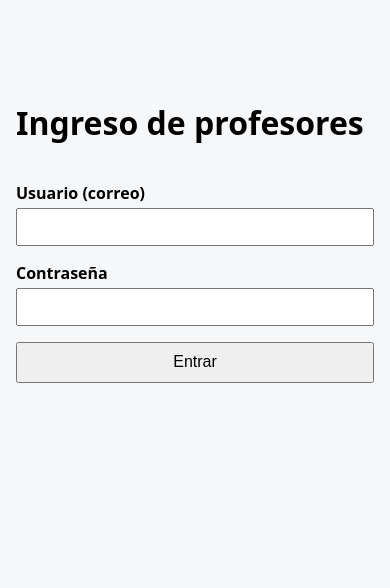
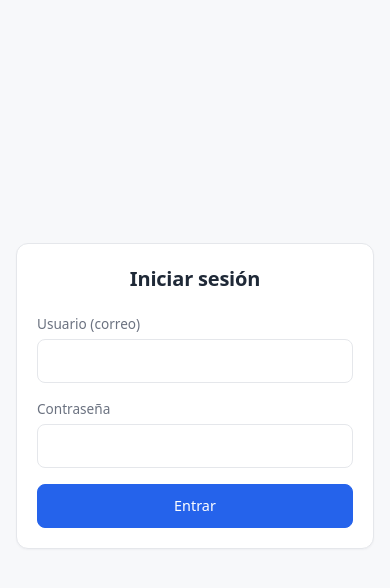
Before and after one commit to DanielSolarte3/lectura, a React (Vite) app: page /login in a window 390 px wide. Shown: the top 588 px of the page. Built offline with nearby package versions, Linux system fonts and the light colour scheme; no server answers.

Commit message:
feat: implement responsive design with loading indicators and improved styles

```diff
--- a/src/App.tsx
+++ b/src/App.tsx
@@ -4,10 +4,11 @@ import { useSesion } from "./lib/useSesion";
 import Login from "./pages/Login";
 import Captura from "./pages/Captura";
 import Resultados from "./pages/Resultados";
+import Cargando from "./components/Cargando";
 
 function Protegida({ children }: { children: ReactNode }) {
   const { sesion, cargando } = useSesion();
-  if (cargando) return <p>Cargando…</p>;
+  if (cargando) return <Cargando pagina />;
   return sesion ? <>{children}</> : <Navigate to="/login" replace />;
 }
 
--- a/src/index.css
+++ b/src/index.css
@@ -1,164 +1,459 @@
+:root {
+  color-scheme: light;
+  --fondo: #f7f8fa;
+  --superficie: #ffffff;
+  --texto: #1f2937;
+  --muted: #6b7280;
+  --borde: #e5e7eb;
+  --borde-suave: #eef0f3;
+  --acento: #2563eb;
+  --acento-oscuro: #1d4ed8;
+  --acento-suave: #eff4ff;
+  --peligro: #dc2626;
+  --peligro-suave: #fef2f2;
+  --ok: #15803d;
+  --ok-suave: #f0fdf4;
+  --aviso-suave: #fffbeb;
+  --radio: 10px;
+}
+
+* {
+  box-sizing: border-box;
+}
+
 body {
-  font-family: system-ui, sans-serif;
   margin: 0;
-  background: #f6f7f9;
+  background: var(--fondo);
+  color: var(--texto);
+  font-family:
+    system-ui,
+    -apple-system,
+    "Segoe UI",
+    Roboto,
+    sans-serif;
+  font-size: 16px;
+  line-height: 1.5;
 }
-.login {
-  max-width: 360px;
-  margin: 4rem auto;
-  display: grid;
-  gap: 1rem;
-  padding: 1rem;
+
+h1 {
+  font-size: 1.5rem;
+  font-weight: 650;
+  margin: 1rem 0 1.25rem;
+  letter-spacing: -0.01em;
 }
-.login input,
-.captura input,
-.captura select {
-  padding: 0.5rem;
+h2 {
+  font-size: 1.1rem;
+  font-weight: 600;
+  margin: 0 0 0.75rem;
+}
+h3 {
   font-size: 1rem;
+  font-weight: 600;
+  margin: 1.25rem 0 0.5rem;
 }
-label {
-  display: grid;
-  gap: 0.25rem;
-  font-weight: 600;
+p {
+  margin: 0.5rem 0;
 }
+
+section {
+  margin-bottom: 2rem;
+}
+
+/* ---------- Estructura ---------- */
+
 .captura {
-  max-width: 900px;
+  max-width: 1100px;
   margin: 0 auto;
-  padding: 1rem;
+  padding: 1rem 1.25rem 3rem;
 }
-.captura header {
+
+.encabezado {
   display: flex;
   justify-content: space-between;
   align-items: center;
+  padding: 0.5rem 0 0.75rem;
+  border-bottom: 1px solid var(--borde);
 }
+.encabezado nav {
+  display: flex;
+  gap: 1.5rem;
+}
+.encabezado a {
+  color: var(--muted);
+  text-decoration: none;
+  font-weight: 500;
+  padding: 0.35rem 0;
+  border-bottom: 2px solid transparent;
+}
+.encabezado a:hover {
+  color: var(--texto);
+}
+.encabezado a.active {
+  color: var(--texto);
+  border-bottom-color: var(--acento);
+}
+
 .controles {
   display: flex;
   gap: 1rem;
   flex-wrap: wrap;
-  margin: 1rem 0;
+  align-items: flex-end;
+  margin-bottom: 1.25rem;
 }
+
 .fila {
   display: flex;
   gap: 0.5rem;
+  align-items: center;
+  flex-wrap: wrap;
 }
+
+/* Tarjeta de captura */
 .fila-captura {
-  background: #fff;
-  padding: 1rem;
+  display: grid;
+  gap: 1rem;
+  background: var(--superficie);
+  border: 1px solid var(--borde);
+  border-radius: 12px;
+  padding: 1.25rem;
+  box-shadow: 0 1px 2px rgba(16, 24, 40, 0.04);
+}
+
+/* ---------- Formularios ---------- */
+
+label,
+.rotulo {
+  display: grid;
+  gap: 0.3rem;
+  font-size: 0.85rem;
+  font-weight: 500;
+  color: var(--muted);
+}
+.campo {
+  display: grid;
+  gap: 0.3rem;
+}
+
+input:not([type="checkbox"]),
+select {
+  font: inherit;
+  font-size: 0.95rem;
+  color: var(--texto);
+  background: var(--superficie);
+  border: 1px solid var(--borde);
   border-radius: 8px;
+  padding: 0.55rem 0.7rem;
+}
+input:focus-visible,
+select:focus-visible {
+  outline: none;
+  border-color: var(--acento);
+  box-shadow: 0 0 0 3px rgba(37, 99, 235, 0.15);
+}
+input[readonly] {
+  background: #f3f4f6;
+  color: var(--muted);
+}
+input[type="checkbox"] {
+  width: 1rem;
+  height: 1rem;
+  accent-color: var(--acento);
+  cursor: pointer;
+}
+
+/* ---------- Botones ---------- */
+
+button {
+  font: inherit;
+  font-size: 0.9rem;
+  font-weight: 500;
+  color: var(--texto);
+  background: var(--superficie);
+  border: 1px solid var(--borde);
+  border-radius: 8px;
+  padding: 0.5rem 0.95rem;
+  cursor: pointer;
+  transition:
+    background 0.12s,
+    border-color 0.12s;
+}
+button:hover:not(:disabled) {
+  background: #f3f4f6;
+}
+button:focus-visible {
+  outline: 2px solid var(--acento);
+  outline-offset: 2px;
+}
+button:disabled {
+  opacity: 0.5;
+  cursor: not-allowed;
+}
+
+button.primario,
+button[type="submit"] {
+  background: var(--acento);
+  border-color: var(--acento);
+  color: #fff;
+}
+button.primario:hover:not(:disabled),
+button[type="submit"]:hover:not(:disabled) {
+  background: var(--acento-oscuro);
+  border-color: var(--acento-oscuro);
+}
+
+button.peligro {
+  color: var(--peligro);
+  border-color: #fecaca;
+  background: var(--superficie);
+}
+button.peligro:hover:not(:disabled) {
+  background: var(--peligro-suave);
+}
+
+/* ---------- Login ---------- */
+
+.login-pagina {
+  min-height: 100vh;
+  min-height: 100dvh; /* en celulares descuenta la barra del navegador */
   display: grid;
-  gap: 0.75rem;
+  place-items: center;
+  padding: 1rem 1rem 8vh; /* el padding inferior lo sube un poco, se ve mejor centrado a la vista */
 }
+
+.login {
+  width: 100%;
+  max-width: 380px;
+  display: grid;
+  gap: 1rem;
+  padding: 1.75rem;
+  background: var(--superficie);
+  border: 1px solid var(--borde);
+  border-radius: 12px;
+  box-shadow: 0 1px 2px rgba(16, 24, 40, 0.04);
+}
+.login h1 {
+  margin: 0 0 0.25rem;
+  font-size: 1.25rem;
+  text-align: center;
+}
+.login button {
+  width: 100%;
+  padding: 0.65rem;
+}
+
+/* ---------- Selector de estudiante ---------- */
+
+.combo {
+  position: relative;
+  flex: 1;
+  min-width: 260px;
+}
+.combo input {
+  width: 100%;
+}
+
+.sugerencias {
+  position: absolute;
+  z-index: 10;
+  top: 100%;
+  left: 0;
+  right: 0;
+  margin: 4px 0 0;
+  padding: 0.25rem;
+  list-style: none;
+  background: var(--superficie);
+  border: 1px solid var(--borde);
+  border-radius: var(--radio);
+  max-height: 280px;
+  overflow-y: auto;
+  box-shadow: 0 8px 24px rgba(16, 24, 40, 0.1);
+}
+.sugerencias li {
+  display: flex;
+  justify-content: space-between;
+  gap: 0.5rem;
+  padding: 0.5rem 0.65rem;
+  border-radius: 6px;
+  cursor: pointer;
+}
+.sugerencias li.activa,
+.sugerencias li:hover {
+  background: var(--acento-suave);
+}
+.sugerencias li.vacia {
+  color: var(--muted);
+  cursor: default;
+  background: none;
+}
+
+.tag {
+  font-size: 0.72rem;
+  font-weight: 500;
+  color: var(--ok);
+  background: var(--ok-suave);
+  border: 1px solid #bbf7d0;
+  padding: 0.05rem 0.5rem;
+  border-radius: 999px;
+  white-space: nowrap;
+  align-self: center;
+}
+
+.estudiante-sel {
+  display: flex;
+  justify-content: space-between;
+  align-items: flex-end;
+  gap: 1rem;
+  flex-wrap: wrap;
+}
+.estudiante-sel strong {
+  font-size: 1.15rem;
+  font-weight: 650;
+}
+.codigo-auto {
+  margin-top: 0.5rem;
+}
+.codigo-auto input {
+  width: 10rem;
+}
+
+.form-estudiante {
+  display: grid;
+  gap: 0.85rem;
+  max-width: 420px;
+}
+.form-estudiante h3 {
+  margin: 0;
+}
+
+/* ---------- Casillas de respuestas ---------- */
+
 .celdas {
   display: flex;
-  gap: 0.4rem;
+  gap: 0.5rem;
   flex-wrap: wrap;
 }
 .celda {
   display: grid;
-  gap: 0.15rem;
+  gap: 0.2rem;
   justify-items: center;
-  font-size: 0.8rem;
-  color: #555;
+  font-size: 0.75rem;
+  color: var(--muted);
 }
 .celda input {
-  width: 2.6rem;
+  width: 2.9rem;
+  height: 2.9rem;
+  padding: 0;
   text-align: center;
-  font-size: 1.2rem;
+  font-size: 1.15rem;
+  font-weight: 600;
   text-transform: uppercase;
-  padding: 0.4rem 0;
 }
+
 .vista {
   margin: 0;
+  padding: 0.65rem 0.9rem;
+  background: var(--acento-suave);
+  border-radius: 8px;
+  font-size: 0.92rem;
 }
+
 .ayuda {
   margin: 0;
-  font-size: 0.85rem;
-  color: #666;
+  font-size: 0.8rem;
+  color: var(--muted);
+}
+
+/* ---------- Mensajes ---------- */
+
+.ok,
+.error,
+.editando {
+  padding: 0.6rem 0.9rem;
+  border-radius: 8px;
+  font-size: 0.92rem;
+  margin: 0.75rem 0;
 }
 .ok {
-  color: #15803d;
+  color: var(--ok);
+  background: var(--ok-suave);
+  border: 1px solid #bbf7d0;
 }
 .error {
-  color: #b91c1c;
+  color: var(--peligro);
+  background: var(--peligro-suave);
+  border: 1px solid #fecaca;
 }
+.editando {
+  color: #92400e;
+  background: var(--aviso-suave);
+  border: 1px solid #fde68a;
+}
+
+/* ---------- Tablas ---------- */
+
 table {
-  border-collapse: collapse;
   width: 100%;
-  background: #fff;
+  border-collapse: separate;
+  border-spacing: 0;
+  background: var(--superficie);
+  border: 1px solid var(--borde);
+  border-radius: var(--radio);
+  overflow: hidden;
+  font-size: 0.92rem;
 }
 th,
 td {
-  border: 1px solid #ddd;
-  padding: 0.4rem 0.6rem;
+  padding: 0.55rem 0.75rem;
   text-align: left;
+  border-bottom: 1px solid var(--borde-suave);
 }
-button {
-  padding: 0.6rem 1.2rem;
-  font-size: 1rem;
-  cursor: pointer;
+thead th {
+  background: #f9fafb;
+  color: var(--muted);
+  font-size: 0.78rem;
+  font-weight: 600;
+  text-transform: uppercase;
+  letter-spacing: 0.03em;
+  white-space: nowrap;
+  border-bottom: 1px solid var(--borde);
 }
-.encabezado {
-  display: flex;
-  justify-content: space-between;
-  align-items: center;
-  margin-bottom: 0.5rem;
+tbody tr:last-child td {
+  border-bottom: 0;
 }
-.encabezado nav {
-  display: flex;
-  gap: 1rem;
+tbody tr:hover td {
+  background: #fafbff;
 }
-.encabezado a {
-  text-decoration: none;
-  color: #555;
-  padding: 0.3rem 0.1rem;
+
+.excluido td {
+  color: var(--muted);
+  background: #fafafa;
 }
-.encabezado a.active {
-  color: #111;
-  font-weight: 700;
-  border-bottom: 2px solid #3b82f6;
-}
+
 .tabla-scroll {
   overflow-x: auto;
   margin-bottom: 1rem;
+  border-radius: var(--radio);
 }
-.excluido td {
-  color: #888;
-  background: #f3f3f3;
+.tabla-scroll table {
+  margin: 0;
 }
-section {
-  margin-bottom: 1.5rem;
-}
-.buscador {
-  padding: 0.5rem;
-  font-size: 1rem;
-  margin-bottom: 0.75rem;
-  width: 100%;
-  max-width: 260px;
-  box-sizing: border-box;
+
+.tabla-cargados th,
+.tabla-cargados td {
+  padding: 0.4rem 0.5rem;
+  white-space: nowrap;
 }
 .tabla-cargados th.l,
 .tabla-cargados td.l {
   text-align: center;
-  padding: 0.4rem 0.35rem;
-  font-family: ui-monospace, monospace;
+  padding: 0.4rem 0.3rem;
+  font-family: ui-monospace, "SF Mono", Menlo, monospace;
 }
 .tabla-cargados button {
-  padding: 0.3rem 0.7rem;
-  font-size: 0.85rem;
+  padding: 0.25rem 0.65rem;
+  font-size: 0.8rem;
 }
-.paginacion {
-  display: flex;
-  gap: 1rem;
-  align-items: center;
-  justify-content: center;
-  margin: 0.5rem 0 1rem;
-}
-.editando {
-  background: #fef9c3;
-  padding: 0.5rem 0.75rem;
-  border-radius: 6px;
-  margin: 0;
-}
+
 .acciones-lista {
   display: flex;
   gap: 0.5rem;
@@ -166,98 +461,152 @@ section {
   flex-wrap: wrap;
   margin-bottom: 0.75rem;
 }
-.acciones-lista .buscador {
-  margin-bottom: 0;
+.buscador {
+  width: 100%;
+  max-width: 280px;
 }
 .acciones-fila {
   white-space: nowrap;
 }
 .acciones-fila button + button {
-  margin-left: 0.4rem;
+  margin-left: 0.35rem;
 }
-button.peligro {
-  background: #b91c1c;
-  color: #fff;
-  border: 0;
-  border-radius: 6px;
+
+.paginacion {
+  display: flex;
+  gap: 1rem;
+  align-items: center;
+  justify-content: center;
+  margin: 0.75rem 0 0;
+  font-size: 0.9rem;
+  color: var(--muted);
 }
-button.peligro:disabled {
-  opacity: 0.6;
-  cursor: not-allowed;
+
+/* ---------- Pantallas pequeñas ---------- */
+
+html {
+  -webkit-text-size-adjust: 100%;
 }
-.campo {
-  display: grid;
-  gap: 0.25rem;
+
+@media (max-width: 640px) {
+  h1 {
+    font-size: 1.3rem;
+    margin: 0.75rem 0 1rem;
   }
-.rotulo {
-  font-weight: 600;
+  .captura {
+    padding: 0.5rem 0.75rem 2rem;
+  }
+  .fila-captura {
+    padding: 1rem;
+  }
+  .encabezado nav {
+    gap: 1rem;
+  }
+
+  /* iPhone hace zoom al enfocar campos con letra menor a 16px */
+  input:not([type="checkbox"]),
+  select {
+    font-size: 16px;
+  }
+
+  /* Botones y opciones más fáciles de tocar */
+  button {
+    min-height: 44px;
+  }
+  .tabla-cargados button {
+    min-height: 34px;
+  }
+  .sugerencias li {
+    padding: 0.75rem 0.65rem;
+  }
+
+  /* Controles a todo el ancho */
+  .controles {
+    flex-direction: column;
+    align-items: stretch;
+    gap: 0.75rem;
+  }
+  .controles select,
+  .controles button {
+    width: 100%;
   }
   .combo {
-  position: relative;
+    min-width: 100%;
+  }
+  .campo > .fila > button {
+    width: 100%;
+  }
+  .buscador {
+    max-width: none;
+  }
+  .estudiante-sel > .fila {
+    width: 100%;
+  }
+  .estudiante-sel > .fila button,
+  .form-estudiante .fila button {
     flex: 1;
-  min-width: 260px;
   }
-.combo input {
-  width: 100%;
-  box-sizing: border-box;
-}
-.sugerencias {
-  position: absolute;
-  z-index: 10;
-  top: 100%;
-  left: 0;
-  right: 0;
-  margin: 2px 0 0;
-  padding: 0;
-  list-style: none;
-  background: #fff;
-  border: 1px solid #ccc;
-  border-radius: 6px;
-  max-height: 280px;
-  overflow-y: auto;
-  box-shadow: 0 4px 12px rgba(0, 0, 0, 0.12);
-}
-.sugerencias li {
-  padding: 0.5rem 0.75rem;
-  cursor: pointer;
-  display: flex;
-  justify-content: space-between;
+
+  /* Casillas de respuestas: 5 por fila, anchas para tocarlas bien */
+  .celdas {
+    display: grid;
+    grid-template-columns: repeat(5, 1fr);
     gap: 0.5rem;
   }
-.sugerencias li.activa,
-.sugerencias li:hover {
-  background: #e0ecff;
+  .celda {
+    justify-items: stretch;
   }
-.sugerencias li.vacia {
-  color: #777;
-  cursor: default;
+  .celda input {
+    width: 100%;
+    height: 3rem;
   }
-.tag {
-  font-size: 0.75rem;
-  background: #dcfce7;
-  color: #166534;
-  padding: 0.1rem 0.5rem;
-  border-radius: 999px;
-  white-space: nowrap;
+
+  /* Tablas más compactas */
+  th,
+  td {
+    padding: 0.5rem 0.6rem;
   }
-.estudiante-sel {
+
+  .paginacion {
+    flex-wrap: wrap;
+    gap: 0.5rem;
+  }
+
+  /* Login con margen a los lados */
+  .login {
+    padding: 1.25rem;
+  }
+}
+.cargando {
   display: flex;
-  justify-content: space-between;
-  align-items: flex-end;
-  gap: 1rem;
-  flex-wrap: wrap;
+  align-items: center;
+  justify-content: center;
+  gap: 0.75rem;
+  padding: 3rem 1rem;
+  color: var(--muted);
+  font-size: 0.95rem;
 }
-.codigo-auto {
-  margin-top: 0.5rem;
+.cargando-pagina {
+  min-height: 100vh;
+  min-height: 100dvh;
+  padding: 0;
 }
-.codigo-auto input {
-  background: #f3f4f6;
-  width: 10rem;
+.spinner {
+  width: 1.4rem;
+  height: 1.4rem;
+  border: 2px solid var(--borde);
+  border-top-color: var(--acento);
+  border-radius: 50%;
+  animation: girar 0.7s linear infinite;
 }
-.form-estudiante {
-  display: grid;
-  gap: 0.75rem;
+@keyframes girar {
+  to {
+    transform: rotate(360deg);
   }
-.form-estudiante h3 {
-  margin: 0;
 }
+
+@media (prefers-reduced-motion: reduce) {
+  .spinner {
+    animation-duration: 2s;
+  }
+}
--- a/src/pages/Login.tsx
+++ b/src/pages/Login.tsx
@@ -23,8 +23,9 @@ export default function Login() {
   }
 
   return (
+    <div className="login-pagina">
       <form onSubmit={onSubmit} className="login">
-      <h1>Ingreso de profesores</h1>
+        <h1>Iniciar sesión</h1>
         <label>
           Usuario (correo)
           <input
@@ -52,5 +53,6 @@ export default function Login() {
           {cargando ? "Entrando…" : "Entrar"}
         </button>
       </form>
+    </div>
   );
 }
```
Also changed, not shown: index.html (+7 -2 lines), src/components/Cargando.tsx (added, +20 -0 lines), src/pages/Captura.tsx (+22 -5 lines), src/pages/Resultados.tsx (+15 -2 lines). Lines whose indentation alone changed are shown as unchanged.
